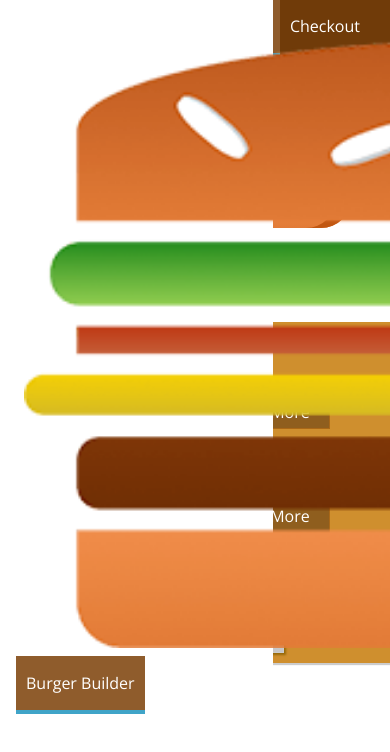
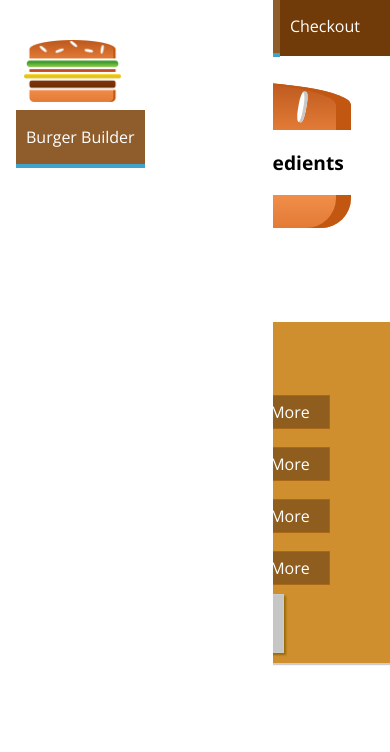
Before and after one commit to BenCRX/react-complete-guide, a React (Create React App) app: page / in a window 390 px wide. Shown: the top 752 px of the page. Built offline with nearby package versions, Linux system fonts and the light colour scheme.

Commit message:
147 Finished - Working on Responsive Adjustments

```diff
--- a/src/components/Logo/Logo.js
+++ b/src/components/Logo/Logo.js
@@ -5,7 +5,7 @@
 const Logo = (props) =>
 {
     return (
-        <div className={style.Logo}>
+        <div className={style.Logo} style={{height: props.height}}>
             <img src={burgerLogo} alt="BurgerLogo"/>
         </div>
     )
--- a/src/components/Logo/Logo.module.css
+++ b/src/components/Logo/Logo.module.css
@@ -1,7 +1,7 @@
 .Logo{
     background-color: white;
     padding: 8px;
-    height: 80%;
+    height: 100%;
     box-sizing: border-box;
     border-radius: 5px;
 }
--- a/src/components/Navigation/SideDrawer/SideDrawer.js
+++ b/src/components/Navigation/SideDrawer/SideDrawer.js
@@ -7,7 +7,7 @@
 {
   return (
     <div className={style.SideDrawer}>
-      <Logo />
+      <Logo height="10%"/>
       <nav>
         <NavigationItems />
       </nav>
--- a/src/components/Navigation/Toolbar/Toolbar.js
+++ b/src/components/Navigation/Toolbar/Toolbar.js
@@ -7,7 +7,7 @@
   return (
     <header className={style.Toolbar}>
         <div>MENU</div>
-        <Logo />
+        <Logo height="80%"/>
         <NavigationItems />
     </header>
   )
```
